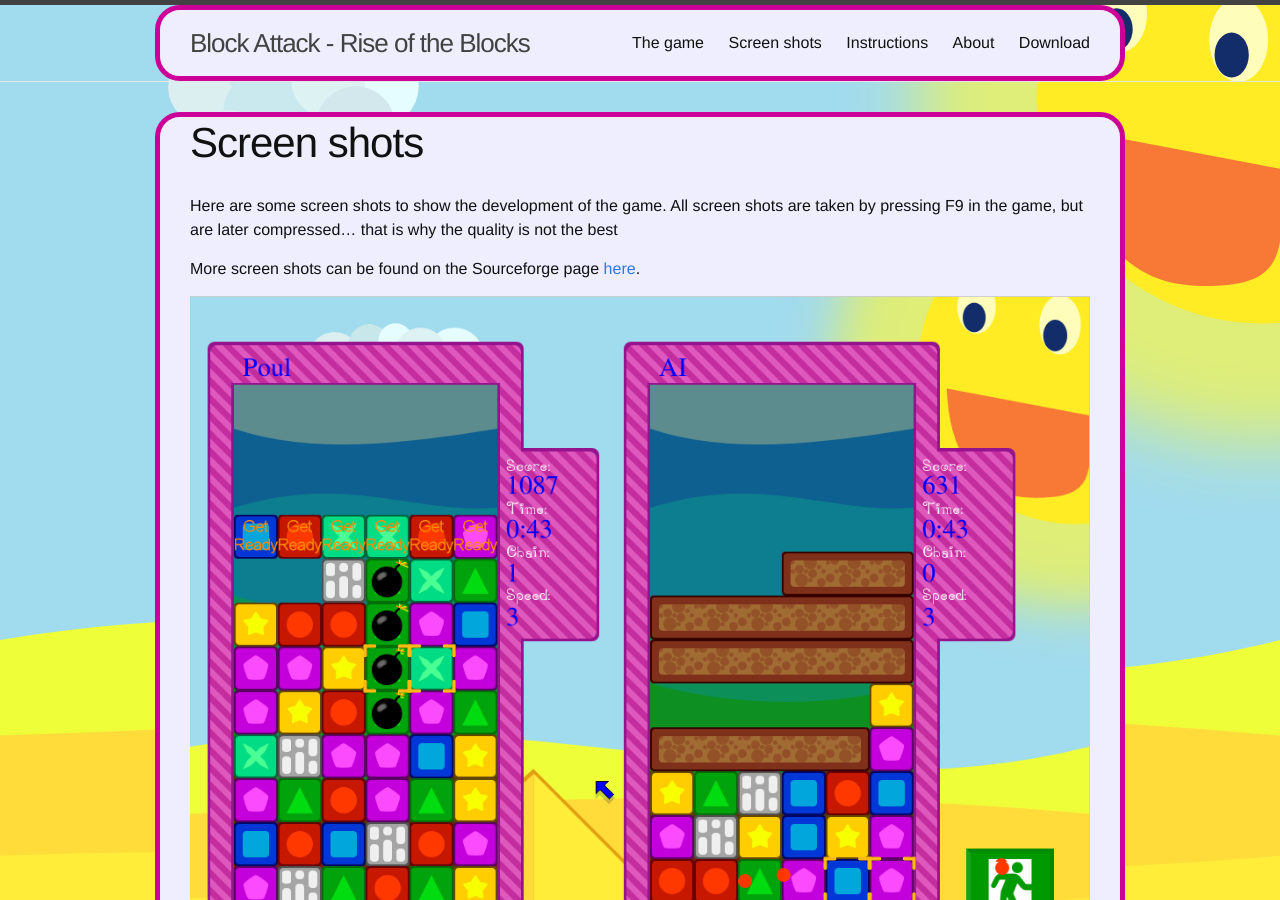
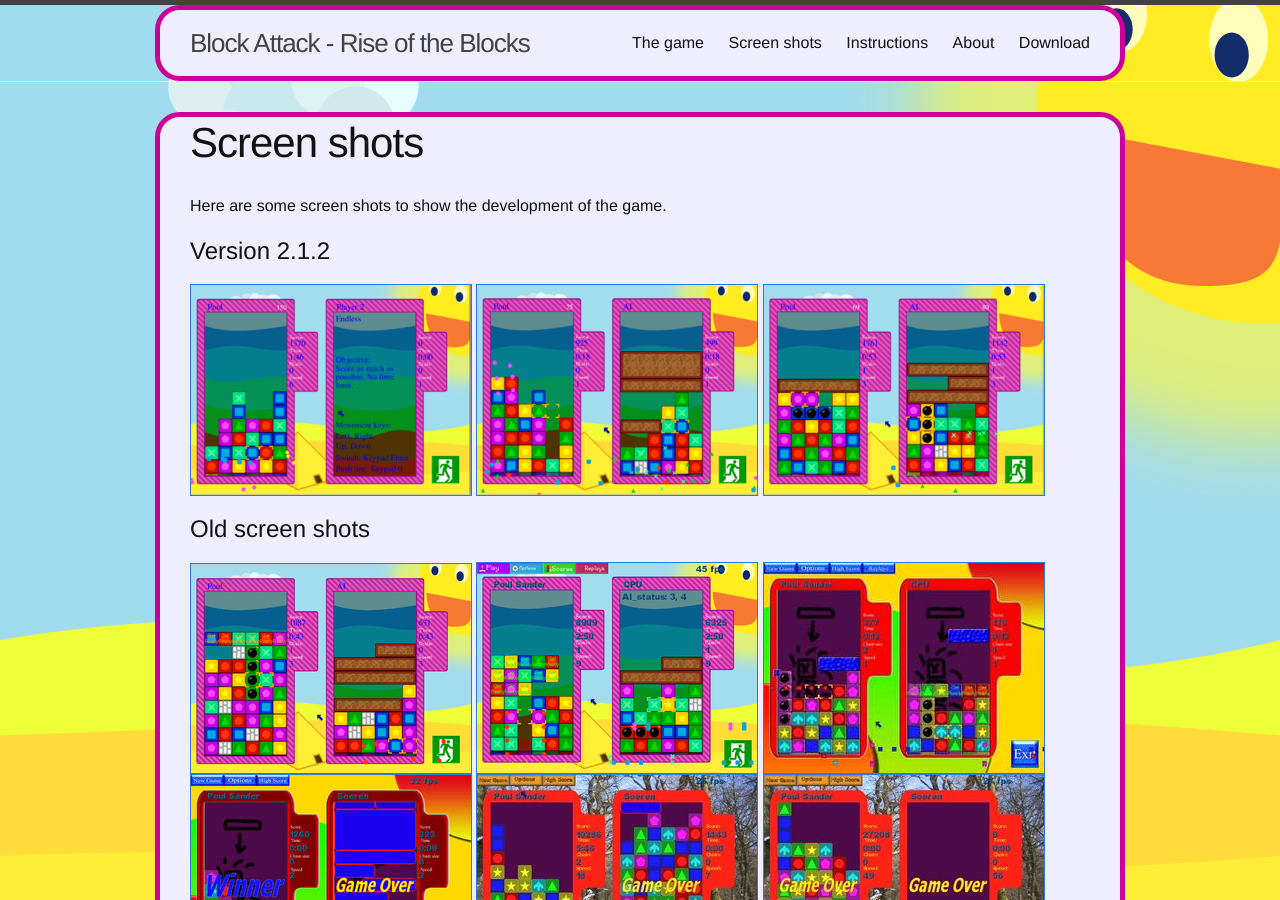
Before and after one commit to blockattack/blockattack-www, a Jekyll site: the page built from screenshots.md, in a window 1280 px wide and 900 px high. Built offline with Jekyll 4.4.1, drawn with Linux system fonts in a browser that asks for light colours.

Commit message:
Converted all the screen shots to lightbox versions

```diff
--- a/screenshots.md
+++ b/screenshots.md
@@ -5,32 +5,25 @@
 permalink: /screenshots/
 redirect_from: "/screenshots.htm"
 ---
-Here are some screen shots to show the development of the game. All screen shots are taken by pressing F9 in the game, but are later compressed... that is why the quality is not the best
+Here are some screen shots to show the development of the game.
 
-More screen shots can be found on the Sourceforge page [here](http://sourceforge.net/project/screenshots.php?group_id=149110).
+# Version 2.1.2
 
-![version 2.0.0]({{ site.baseurl }}/images/blockattack-2.0.0-1.png "version 2.0.0")
+<a href="{{ site.baseurl }}/images/screenshots/blockattack_2.1.2_timetrial.png"  data-lightbox="version2.1.2" data-title="Time trial"><img src="{{ site.baseurl }}/images/screenshots/blockattack_2.1.2_timetrial.thumb.png" alt="Screenshot" border="1"/></a>
+<a href="{{ site.baseurl }}/images/screenshots/blockattack_2.1.2_vs.png"  data-lightbox="version2.1.2" data-title="VS Game againt the computer"><img src="{{ site.baseurl }}/images/screenshots/blockattack_2.1.2_vs.thumb.png" alt="Screenshot" border="1"/></a>
+<a href="{{ site.baseurl }}/images/screenshots/blockattack_2.1.2_vs2.png"  data-lightbox="version2.1.2" data-title="VS Game againt the computer 2"><img src="{{ site.baseurl }}/images/screenshots/blockattack_2.1.2_vs2.thumb.png" alt="Screenshot" border="1"/></a>
 
-![version 1.4.0]({{ site.baseurl }}/images/blockattack-1.4.0-beta.png "version 1.4.0")
+# Old screen shots
 
-![version 1.2.0]({{ site.baseurl }}/images/screenshot11.jpg "version 1.2.0")
-
-![1.1.2 beta]({{ site.baseurl }}/images/screenshot10.jpg "1.1.2 beta")
-
-![older version another background]({{ site.baseurl }}/images/screenshot09.jpg "older version another background")
-
-![another screenshot]({{ site.baseurl }}/images/screenshot08.jpg "another screenshot")
-
-![before 1.1.0]({{ site.baseurl }}/images/screenshot07.png "before 1.1.0")
-
-![puzzle mode in 1.0.x]({{ site.baseurl }}/images/screenshot06.png "puzzle mode in 1.0.x")
-
-![see all the balls where have they gone?]({{ site.baseurl }}/images/screenshot05.png "see all the balls where have they gone?")
-
-![No it is not an advertisment for a colorprinter company]({{ site.baseurl }}/images/screenshot4.png "No it is not an advertisment for a colorprinter company")
-
-![ugly3]({{ site.baseurl }}/images/screenshot03.JPG)
-
-![ugly2]({{ site.baseurl }}/images/screenshot02.JPG)
-
-![The options menu in the old days]({{ site.baseurl }}/images/screenshot01.JPG "The options menu in the old days")
+<a href="{{ site.baseurl }}/images/blockattack-2.0.0-1.png"  data-lightbox="screenshots_old" data-title="version 2.0.0"><img src="{{ site.baseurl }}/images/blockattack-2.0.0-1.thumb.png" alt="version 2.0.0" border="1"/></a>
+<a href="{{ site.baseurl }}/images/blockattack-1.4.0-beta.png"  data-lightbox="screenshots_old" data-title="version 1.4.0"><img src="{{ site.baseurl }}/images/blockattack-1.4.0-beta.thumb.png" alt="version 1.4.0" border="1"/></a>
+<a href="{{ site.baseurl }}/images/screenshot11.jpg"  data-lightbox="screenshots_old" data-title="version 1.2.0"><img src="{{ site.baseurl }}/images/screenshot11.thumb.jpg" alt="version 1.2.0" border="1"/></a>
+<a href="{{ site.baseurl }}/images/screenshot10.jpg"  data-lightbox="screenshots_old" data-title="version 1.1.2 beta"><img src="{{ site.baseurl }}/images/screenshot10.thumb.jpg" alt="version 1.1.2 beta" border="1"/></a>
+<a href="{{ site.baseurl }}/images/screenshot09.jpg"  data-lightbox="screenshots_old" data-title="older version another background"><img src="{{ site.baseurl }}/images/screenshot09.thumb.jpg" alt="older version another background" border="1"/></a>
+<a href="{{ site.baseurl }}/images/screenshot08.jpg"  data-lightbox="screenshots_old" data-title="another screenshot"><img src="{{ site.baseurl }}/images/screenshot08.thumb.jpg" alt="another screenshot" border="1"/></a>
+<a href="{{ site.baseurl }}/images/screenshot07.png"  data-lightbox="screenshots_old" data-title="before 1.1.0"><img src="{{ site.baseurl }}/images/screenshot07.thumb.png" alt="before 1.1.0" border="1"/></a>
+<a href="{{ site.baseurl }}/images/screenshot06.png"  data-lightbox="screenshots_old" data-title="puzzle mode in 1.0.x"><img src="{{ site.baseurl }}/images/screenshot06.thumb.png" alt="puzzle mode in 1.0.x" border="1"/></a>
+<a href="{{ site.baseurl }}/images/screenshot05.png"  data-lightbox="screenshots_old" data-title="see all the balls where have they gone?"><img src="{{ site.baseurl }}/images/screenshot05.thumb.png" alt="see all the balls where have they gone?" border="1"/></a>
+<a href="{{ site.baseurl }}/images/screenshot03.JPG"  data-lightbox="screenshots_old" data-title="ugly3"><img src="{{ site.baseurl }}/images/screenshot03.thumb.JPG" alt="ugly3" border="1"/></a>
+<a href="{{ site.baseurl }}/images/screenshot02.JPG"  data-lightbox="screenshots_old" data-title="ugly2"><img src="{{ site.baseurl }}/images/screenshot02.thumb.JPG" alt="ugly2" border="1"/></a>
+<a href="{{ site.baseurl }}/images/screenshot01.JPG"  data-lightbox="screenshots_old" data-title="The options menu in the old days"><img src="{{ site.baseurl }}/images/screenshot01.thumb.JPG" alt="The options menu in the old days" border="1"/></a>
```
Also changed, not shown: images/blockattack-1.4.0-beta.thumb.png (added), images/blockattack-2.0.0-1.thumb.png (added), images/screenshot01.thumb.JPG (added), images/screenshot02.thumb.JPG (added), images/screenshot03.thumb.JPG (added), images/screenshot05.thumb.png (added), images/screenshot06.thumb.png (added), images/screenshot07.thumb.png (added), images/screenshot08.thumb.jpg (added), images/screenshot09.thumb.jpg (added), images/screenshot10.thumb.jpg (added), images/screenshot11.thumb.jpg (added), images/screenshots/blockattack_2.1.2_timetrial.thumb.png (added), images/screenshots/blockattack_2.1.2_vs2.thumb.png (added).
